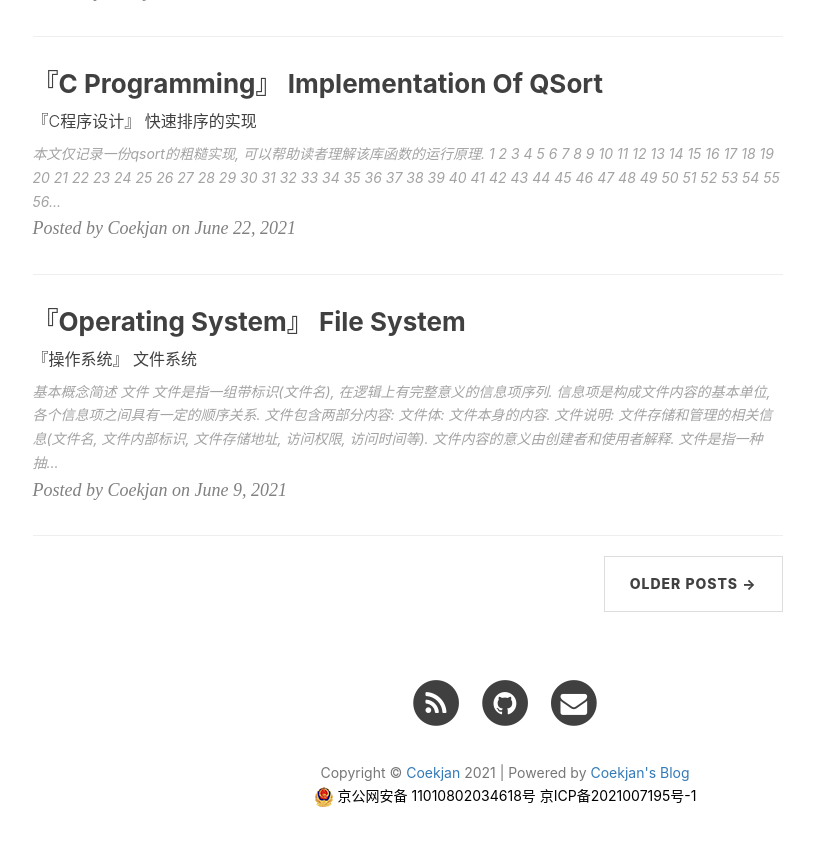
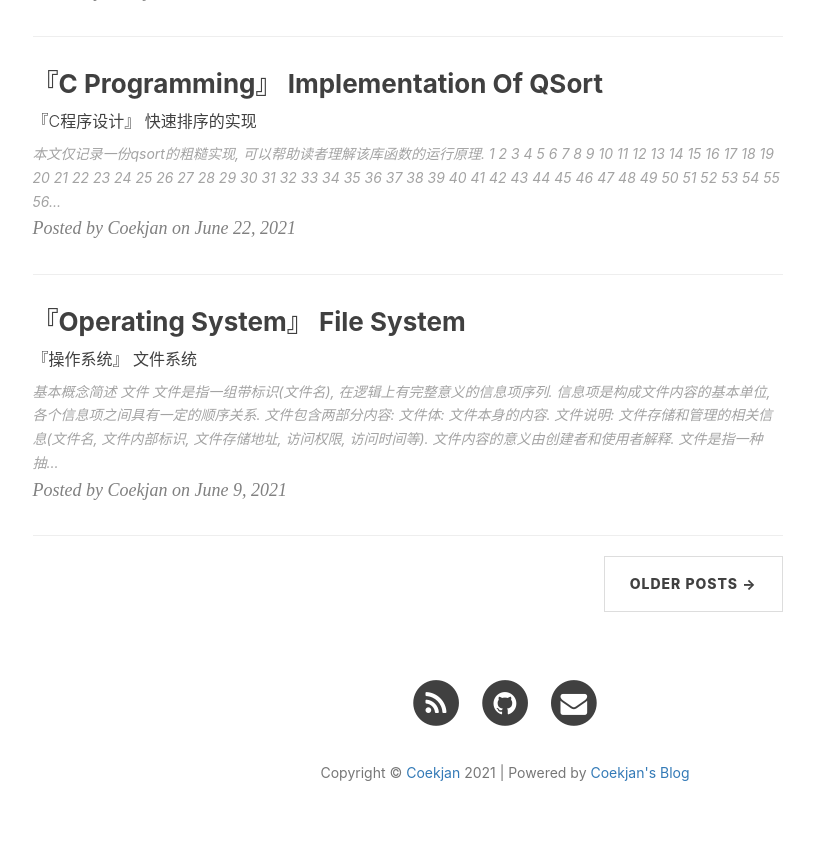
Before and after one commit to Coekjan/coekjan.github.io, a Jekyll site: the page built from index.html, in a window 1280 px wide and 900 px high, scrolled down 2311 px. Shown: the top 846 px of the window, without its empty margins (135-949 px from the left). Built offline with Jekyll 4.4.1, drawn with Linux system fonts in a browser that asks for light colours; nearby versions of some CDN libraries; the list of posts is cut into pages by our own code; comment, search, counter and statistics services are not loaded.

Commit message:
remove icp

```diff
--- a/_includes/footer.html
+++ b/_includes/footer.html
@@ -91,9 +91,6 @@
                 </ul>
                 <p class="copyright text-muted">
                     Copyright &copy; <a href="{{ site.github_url }}">{{ site.author }}</a> {{ site.time | date: '%Y' }} | Powered by <a href="https://coekjan.coding.net/public/coekjan/blog/git/files">Coekjan's Blog</a><br>
-                    <img src="{{ "/img/icp_icon.png" | prepend: site.baseurl}}">
-                    <a style="color: black;", href="http://www.beian.gov.cn/portal/registerSystemInfo?recordcode=11010802034618">京公网安备 11010802034618号</a>
-                    <a style="color: black;" href="https://beian.miit.gov.cn/">京ICP备2021007195号-1</a>
                 </p>
             </div>
         </div>
```
